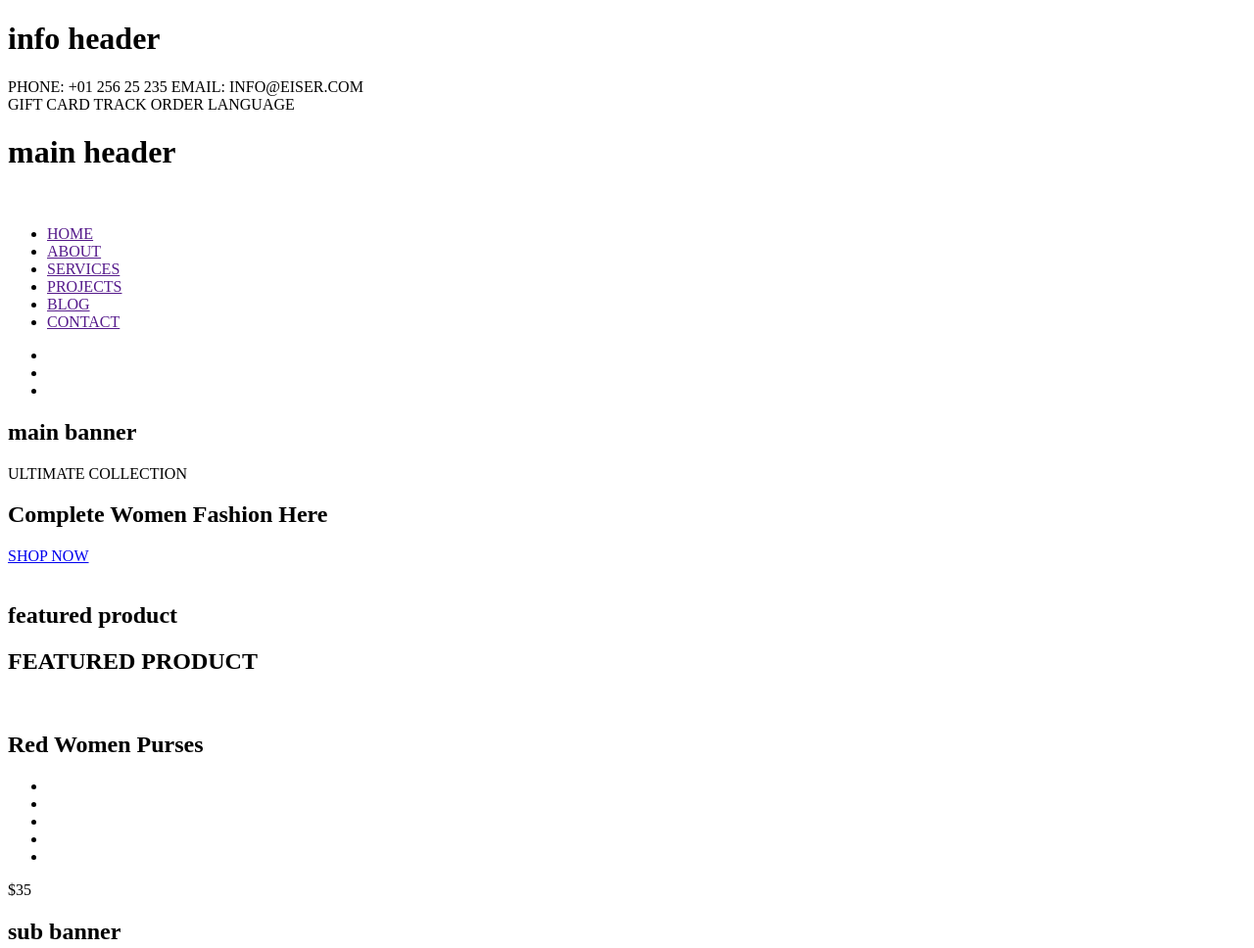
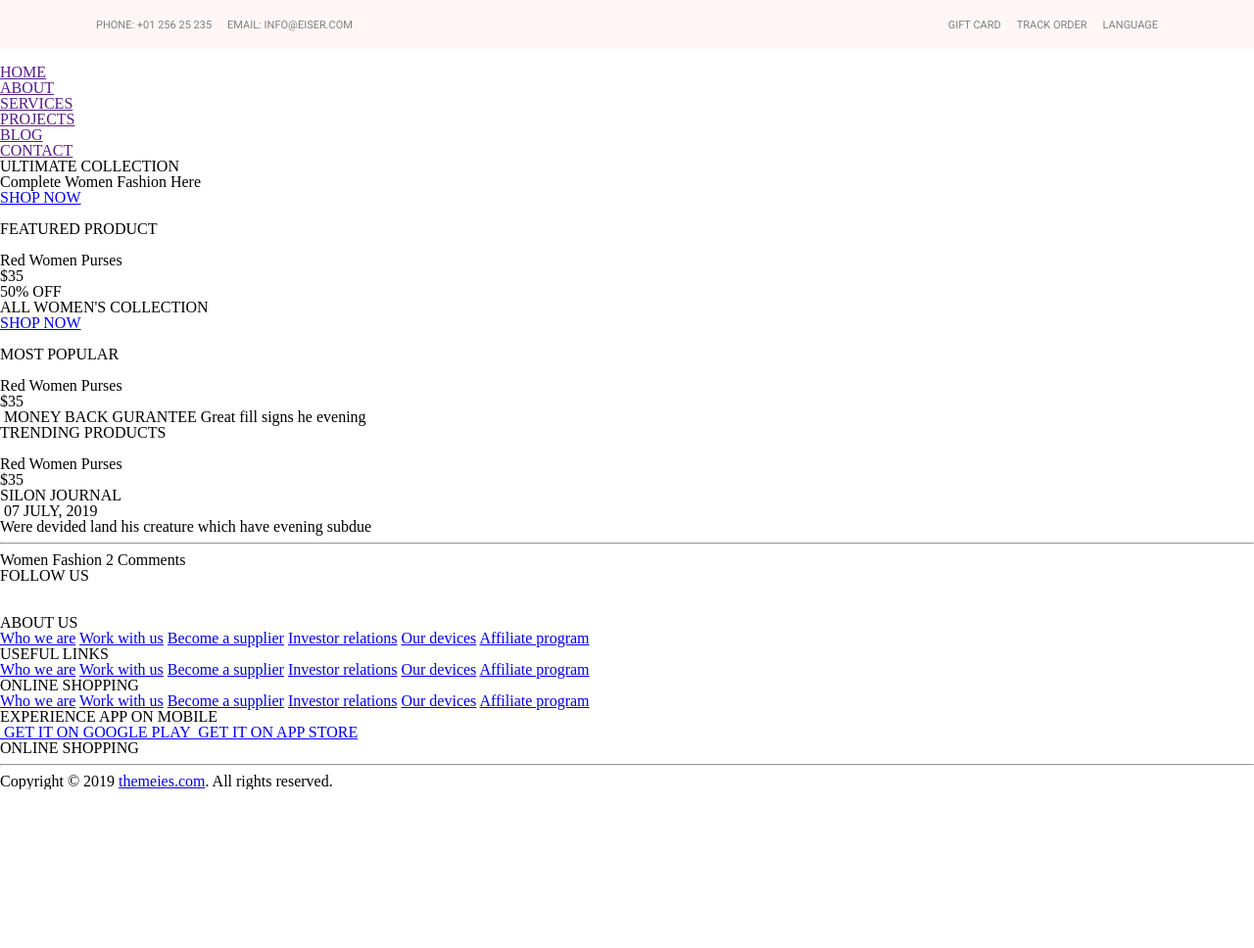
Before and after one commit to sangunp703/publishing_silon, a website: page index.html in a window 1280 px wide. Shown: the top 968 px of the page at 98% size. After the commit the page ends 806 px from the top, so only its background shows below. Drawn offline with Linux system fonts and the light colour scheme.

Commit message:
클래스 명명

```diff
--- a/index.html
+++ b/index.html
@@ -9,174 +9,174 @@
   </head>
   <body>
     <div id="root">
-      <header>
-        <h1>info header</h1>
-        <div>
-          <div>
-            <span>PHONE: +01 256 25 235</span>
-            <span>EMAIL: INFO@EISER.COM</span>
+      <header class="info-header">
+        <h1 class="hidden">info header</h1>
+        <div class="info-header-box">
+          <div class="contact">
+            <span class="contact__phone">PHONE: +01 256 25 235</span>
+            <span class="contact__email">EMAIL: INFO@EISER.COM</span>
           </div>
-          <div>
-            <span>GIFT CARD</span>
-            <span>TRACK ORDER</span>
-            <span>LANGUAGE</span>
+          <div class="sub-info">
+            <span class="sub-info__gift">GIFT CARD</span>
+            <span class="sub-info__order">TRACK ORDER</span>
+            <span class="sub-info__language">LANGUAGE</span>
           </div>
         </div>
       </header>
-      <header>
-        <h1>main header</h1>
-        <div>
-          <img src="" alt="" />
-          <nav>
-            <ul>
-              <li><a href="">HOME</a></li>
-              <li><a href="">ABOUT</a></li>
-              <li><a href="">SERVICES</a></li>
-              <li><a href="">PROJECTS</a></li>
-              <li><a href="">BLOG</a></li>
-              <li><a href="">CONTACT</a></li>
+      <header class="main-header">
+        <h1 class="hidden">main header</h1>
+        <div class="main-header-box">
+          <img class="main-header-box__logo" src="" alt="" />
+          <nav class="nav">
+            <ul class="nav-box">
+              <li class="nav-box__item"><a href="">HOME</a></li>
+              <li class="nav-box__item"><a href="">ABOUT</a></li>
+              <li class="nav-box__item"><a href="">SERVICES</a></li>
+              <li class="nav-box__item"><a href="">PROJECTS</a></li>
+              <li class="nav-box__item"><a href="">BLOG</a></li>
+              <li class="nav-box__item"><a href="">CONTACT</a></li>
             </ul>
           </nav>
-          <ul>
-            <li><i></i></li>
-            <li><i></i></li>
-            <li><i></i></li>
+          <ul class="icon-box">
+            <li class="icon-box__icon"><i></i></li>
+            <li class="icon-box__icon"><i></i></li>
+            <li class="icon-box__icon"><i></i></li>
           </ul>
         </div>
       </header>
-      <section>
-        <h1>main banner</h1>
-        <div>
-          <p>ULTIMATE COLLECTION</p>
-          <h1>Complete Women Fashion Here</h1>
-          <a href="#">SHOP NOW</a>
+      <section class="main-banner">
+        <h1 class="hidden">main banner</h1>
+        <div class="main-banner-title">
+          <p class="main-banner-title__sub">ULTIMATE COLLECTION</p>
+          <h1 class="main-banner-title__title">Complete Women Fashion Here</h1>
+          <a class="main-banner-title__btn" href="#">SHOP NOW</a>
         </div>
-        <img src="" alt="" />
+        <img class="main-banner__bgi" src="" alt="" />
       </section>
-      <section>
-        <h1>featured product</h1>
-        <div>
-          <h1>FEATURED PRODUCT</h1>
-          <div>
-            <div>
-              <div>
-                <img src="" alt="" />
-                <div><i></i></div>
-                <div><i></i></div>
-                <div><i></i></div>
+      <section class="feature">
+        <h1 class="hidden">featured product</h1>
+        <div class="feature-box">
+          <h1 class="feature-box__title">FEATURED PRODUCT</h1>
+          <div class="grid grid--colume-3">
+            <div class="grid-item">
+              <div class="product-box">
+                <img class="product-box__img" src="" alt="" />
+                <div class="product-icon"><i></i></div>
+                <div class="product-icon"><i></i></div>
+                <div class="product-icon"><i></i></div>
               </div>
-              <h2>Red Women Purses</h2>
-              <ul>
-                <li><i></i></li>
-                <li><i></i></li>
-                <li><i></i></li>
-                <li><i></i></li>
-                <li><i></i></li>
+              <h2 class="grid-item__title">Red Women Purses</h2>
+              <ul class="stars">
+                <li class="star-icon"><i></i></li>
+                <li class="star-icon"><i></i></li>
+                <li class="star-icon"><i></i></li>
+                <li class="star-icon"><i></i></li>
+                <li class="star-icon"><i></i></li>
               </ul>
-              <span>$35</span>
+              <span class="grid-item__price">$35</span>
             </div>
           </div>
         </div>
       </section>
-      <section>
-        <h1>sub banner</h1>
-        <div>
-          <em>50% OFF</em>
-          <h2>ALL WOMEN'S COLLECTION</h2>
-          <a href="#">SHOP NOW</a>
+      <section class="sub-banner">
+        <h1 class="hidden">sub banner</h1>
+        <div class="sub-banner-title">
+          <em class="sub-banner-title__em">50% OFF</em>
+          <h2 class="sub-banner-title__title">ALL WOMEN'S COLLECTION</h2>
+          <a class="sub-banner-title__btn" href="#">SHOP NOW</a>
         </div>
-        <img src="" alt="" />
+        <img class="sub-banner__bgi" src="" alt="" />
       </section>
-      <section>
-        <h1>most popular</h1>
-        <div>
-          <h1>MOST POPULAR</h1>
-          <div>
-            <div>
-              <div>
-                <img src="" alt="" />
-                <div><i></i></div>
-                <div><i></i></div>
-                <div><i></i></div>
+      <section class="popular">
+        <h1 class="hidden">most popular</h1>
+        <div class="popular-box">
+          <h1 class="popular-box__title">MOST POPULAR</h1>
+          <div class="grid grid--colume-4">
+            <div class="grid-item">
+              <div class="product-box">
+                <img class="product-box__img" src="" alt="" />
+                <div class="product-icon"><i></i></div>
+                <div class="product-icon"><i></i></div>
+                <div class="product-icon"><i></i></div>
               </div>
-              <h2>Red Women Purses</h2>
-              <ul>
-                <li><i></i></li>
-                <li><i></i></li>
-                <li><i></i></li>
-                <li><i></i></li>
-                <li><i></i></li>
+              <h2 class="grid-item__title">Red Women Purses</h2>
+              <ul class="stars">
+                <li class="star-icon"><i></i></li>
+                <li class="star-icon"><i></i></li>
+                <li class="star-icon"><i></i></li>
+                <li class="star-icon"><i></i></li>
+                <li class="star-icon"><i></i></li>
               </ul>
-              <span>$35</span>
+              <span class="grid-item__price">$35</span>
             </div>
           </div>
         </div>
-        <div>
-          <div>
-            <img src="" alt="" />
-            <em>MONEY BACK GURANTEE</em>
-            <span>Great fill signs he evening</span>
+        <div class="grid grid-colume-4">
+          <div class="grid-item">
+            <img class="grid-item__icon" src="" alt="" />
+            <em class="grid-item__title">MONEY BACK GURANTEE</em>
+            <span class="grid-item__sub">Great fill signs he evening</span>
           </div>
         </div>
       </section>
-      <section>
-        <h1>trending products</h1>
-        <div>
-          <h1>TRENDING PRODUCTS</h1>
-          <div>
-            <div>
-              <div>
-                <img src="" alt="" />
-                <div><i></i></div>
-                <div><i></i></div>
-                <div><i></i></div>
+      <section class="trend">
+        <h1 class="hidden">trending products</h1>
+        <div class="trend-box">
+          <h1 class="trend-box__title">TRENDING PRODUCTS</h1>
+          <div class="grid colume-4">
+            <div class="grid-item">
+              <div class="product-box">
+                <img class="product-box__img" src="" alt="" />
+                <div class="product-icon"><i></i></div>
+                <div class="product-icon"><i></i></div>
+                <div class="product-icon"><i></i></div>
               </div>
-              <h2>Red Women Purses</h2>
-              <ul>
-                <li><i></i></li>
-                <li><i></i></li>
-                <li><i></i></li>
-                <li><i></i></li>
-                <li><i></i></li>
+              <h2 class="grid-item__title">Red Women Purses</h2>
+              <ul class="stars">
+                <li class="star-icon"><i></i></li>
+                <li class="star-icon"><i></i></li>
+                <li class="star-icon"><i></i></li>
+                <li class="star-icon"><i></i></li>
+                <li class="star-icon"><i></i></li>
               </ul>
-              <span>$35</span>
+              <span class="grid-item__price">$35</span>
             </div>
           </div>
         </div>
       </section>
-      <section>
-        <h1>silon journal</h1>
-        <div>
-          <h1>SILON JOURNAL</h1>
-          <div>
-            <div>
-              <img src="" alt="" />
-              <span>07 JULY, 2019</span>
-              <h2>Were devided land his creature which have evening subdue</h2>
-              <hr />
-              <span>Women Fashion</span>
-              <span>2 Comments</span>
+      <section class="journal">
+        <h1 class="hidden">silon journal</h1>
+        <div class="journal-box">
+          <h1 class="journal-box__title">SILON JOURNAL</h1>
+          <div class="grid colume-3">
+            <div class="journal-item">
+              <img class="journal-box__img" src="" alt="" />
+              <span class="journal-box__date">07 JULY, 2019</span>
+              <h2 class="journal-box__title">Were devided land his creature which have evening subdue</h2>
+              <hr class="journal-box__line"/>
+              <span class="journal-box__link">Women Fashion</span>
+              <span class="journal-box__comment">2 Comments</span>
             </div>
           </div>
         </div>
       </section>
-      <section>
-        <h1>follow us</h1>
-        <div>
-          <h1>FOLLOW US</h1>
-          <div>
-            <div>
-              <img src="" alt="" />
-              <div>
-                <img src="" alt="" />
+      <section class="follow">
+        <h1 class="hidden">follow us</h1>
+        <div class="follow-box">
+          <h1 class="follow-box__title">FOLLOW US</h1>
+          <div class="grid colume-4">
+            <div class="grid-small-item">
+              <img class="grid-small-item__bgi" src="" alt="" />
+              <div class="grid-small-layout">
+                <img class="grid-small-layout__icon" src="" alt="" />
               </div>
             </div>
           </div>
         </div>
       </section>
-      <footer>
-        <div>
-          <div>
+      <footer class="footer">
+        <div class="grid grid--colume-4">
+          <div class="grid-item">
             <h1>ABOUT US</h1>
             <a href="#">Who we are</a>
             <a href="#">Work with us</a>
@@ -185,7 +185,7 @@
             <a href="#">Our devices</a>
             <a href="#">Affiliate program</a>
           </div>
-          <div>
+          <div class="grid-item">
             <h1>USEFUL LINKS</h1>
             <a href="#">Who we are</a>
             <a href="#">Work with us</a>
@@ -194,7 +194,7 @@
             <a href="#">Our devices</a>
             <a href="#">Affiliate program</a>
           </div>
-          <div>
+          <div class="grid-item">
             <h1>ONLINE SHOPPING</h1>
             <a href="#">Who we are</a>
             <a href="#">Work with us</a>
@@ -203,7 +203,7 @@
             <a href="#">Our devices</a>
             <a href="#">Affiliate program</a>
           </div>
-          <div>
+          <div class="grid-item">
             <div>
               <h1>EXPERIENCE APP ON MOBILE</h1>
               <div>
@@ -233,7 +233,7 @@
         <hr />
         <div>Copyright © 2019 <a href="#">themeies.com</a>. All rights reserved.</div>
       </footer>
-    </div>
+    </divm>
     <script src="js/app.js"></script>
   </body>
 </html>
--- /dev/null
+++ b/style/sass/_reset.scss
@@ -0,0 +1,129 @@
+/* http://meyerweb.com/eric/tools/css/reset/
+   v2.0 | 20110126
+   License: none (public domain)
+*/
+
+html,
+body,
+div,
+span,
+applet,
+object,
+iframe,
+h1,
+h2,
+h3,
+h4,
+h5,
+h6,
+p,
+blockquote,
+pre,
+a,
+abbr,
+acronym,
+address,
+big,
+cite,
+code,
+del,
+dfn,
+em,
+img,
+ins,
+kbd,
+q,
+s,
+samp,
+small,
+strike,
+strong,
+sub,
+sup,
+tt,
+var,
+b,
+u,
+i,
+center,
+dl,
+dt,
+dd,
+ol,
+ul,
+li,
+fieldset,
+form,
+label,
+legend,
+table,
+caption,
+tbody,
+tfoot,
+thead,
+tr,
+th,
+td,
+article,
+aside,
+canvas,
+details,
+embed,
+figure,
+figcaption,
+footer,
+header,
+hgroup,
+menu,
+nav,
+output,
+ruby,
+section,
+summary,
+time,
+mark,
+audio,
+video {
+  margin: 0;
+  padding: 0;
+  border: 0;
+  font-size: 100%;
+  font: inherit;
+  vertical-align: baseline;
+}
+/* HTML5 display-role reset for older browsers */
+article,
+aside,
+details,
+figcaption,
+figure,
+footer,
+header,
+hgroup,
+menu,
+nav,
+section {
+  display: block;
+}
+body {
+  line-height: 1;
+}
+ol,
+ul {
+  list-style: none;
+}
+blockquote,
+q {
+  quotes: none;
+}
+blockquote:before,
+blockquote:after,
+q:before,
+q:after {
+  content: '';
+  content: none;
+}
+table {
+  border-collapse: collapse;
+  border-spacing: 0;
+}
--- /dev/null
+++ b/style/sass/_varuable.scss
@@ -0,0 +1,9 @@
+// px
+$info-header-height: 50px;
+
+// color
+$light-pink: #fef7f6;
+
+// font
+$roboto: 'Roboto', sans-serif;
+$dancing-script: 'Dancing Script', cursive;
--- a/style/sass/style.scss
+++ b/style/sass/style.scss
@@ -0,0 +1,53 @@
+@import '_reset.scss';
+@import '_varuable.scss';
+@import url('https://fonts.googleapis.com/css?family=Roboto:300,400,500,700&display=swap');
+@import url('https://fonts.googleapis.com/css?family=Dancing+Script:400,700&display=swap');
+
+.hidden {
+  display: none;
+}
+
+.info-header {
+  background-color: $light-pink;
+  width: 100vw;
+}
+
+.info-header-box {
+  width: 1100px;
+  height: 50px;
+  margin: 0 auto;
+}
+
+.info-header-box__content {
+  display: flex;
+  justify-content: center;
+  align-items: center;
+  height: 100%;
+
+  &::after {
+    content: '';
+    display: none;
+    clear: both;
+  }
+
+  & span {
+    margin: 0 8px;
+    font: {
+      size: 11px;
+      family: $roboto;
+    }
+    color: gray;
+  }
+}
+
+.contact {
+  float: left;
+
+  @extend .info-header-box__content;
+}
+
+.sub-info {
+  float: right;
+
+  @extend .info-header-box__content;
+}
```
Also changed, not shown: style/css/style.css.
